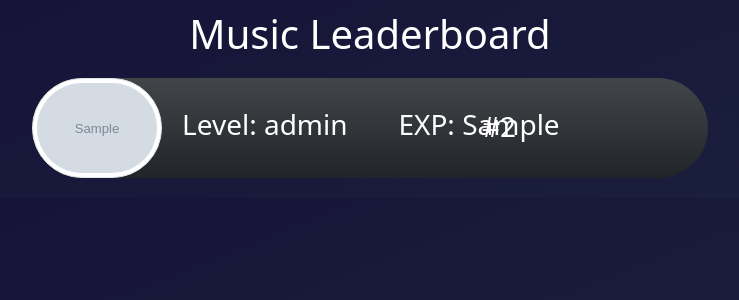
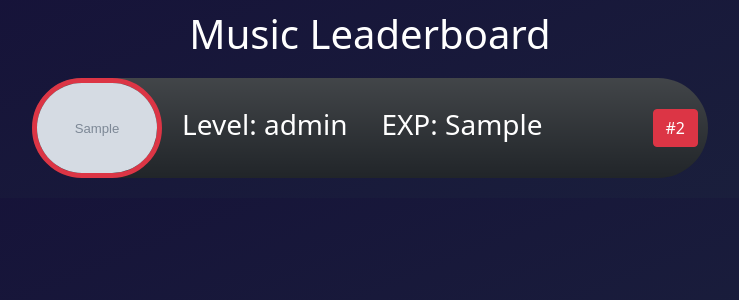
Before and after one commit to Nemika-Haj/Guess-The-Song, a Flask app: template bot/webDashboard/templates/index.html in a window 1280 px wide. Shown: the top 300 px of the page, without its empty margins (270-1009 px from the left). Run offline with Flask 2, Linux system fonts and the light colour scheme; the template is opened without the code that fills it: most values are stand-ins (such as "Sample title", 1, 10 or a date in 2020); grey boxes marked "Sample" are stand-in pictures.

Commit message:
Updated the layout of the website, worked on the front page shit

```diff
--- a/bot/webDashboard/app.py
+++ b/bot/webDashboard/app.py
@@ -8,7 +8,7 @@ app = Flask(__name__)
 @app.route("/")
 def index():
 
-    return render_template("index.html", users=sorted(Levels(1).get_all()[1:], key=lambda k:k['level'], reverse=True))
+    return render_template("index.html", users=sorted(Levels().get_all(), key=lambda k:k['level'], reverse=True))
 
 @app.route("/view/", defaults={"userID":None})
 @app.route("/view/<userID>")
@@ -16,7 +16,7 @@ def viewProfile(userID):
     if not userID:
         return redirect(url_for('index'))
     else:
-        return render_template('view.html', Levels(int(userID)).get())
+        return render_template('view.html', user=Levels(int(userID)).get())
 
 def run():
     app.run()
--- a/bot/webDashboard/templates/index.html
+++ b/bot/webDashboard/templates/index.html
@@ -3,6 +3,26 @@
 {% block content %}
 
 <style>
+
+body {
+    user-select: none;
+}
+
+::-webkit-scrollbar {
+    width: 5px
+}
+
+::-webkit-scrollbar-button {
+    display: none;
+}
+
+::-webkit-scrollbar-thumb {
+    background-color: #3429a8;
+}
+
+::-webkit-scrollbar-track {
+    background-color: #17153a;
+}
 
 .headerText {
     color: white;
@@ -35,6 +55,10 @@
     transform: translate(300px, -40px);
 }
 
+.rank {
+    margin-right: 10px;
+}
+
 </style>
 
 <div class="container">
@@ -43,14 +67,39 @@
 
     {% for user in users %}
 
-    <div class="position-relative bg-dark bg-gradient infoBox rounded-pill align-items-start">
+    <a href="{{url_for('viewProfile', userID=user['_id'])}}"><div class="position-relative bg-dark bg-gradient infoBox rounded-pill align-items-start">
+        {% if users.index(user) == 0 %}
+        <img draggable=false src="{{user['avatar']}}" class="col rounded-pill img-fluid avatars border border-5 border-warning">
+
+        {% elif users.index(user) == 1 %}
+        <img draggable=false src="{{user['avatar']}}" class="col rounded-pill img-fluid border border-5 border-danger avatars">
+
+        {% elif users.index(user) == 2 %}
+        <img draggable=false src="{{user['avatar']}}" class="col rounded-pill img-fluid avatars border border-5 border-success avatars">
+
+        {% else %}
         <img draggable=false src="{{user['avatar']}}" class="col rounded-pill img-thumbnail img-fluid avatars">
+
+        {% endif %}
         <div class="row headerText position-absolute stats">
             <h3 class="col">Level: {{user['level']}}</h3>
             <h3 class="col">EXP: {{user['xp']}}</h3>
-            <span><h3 class="col">#{{users.index(user)+1}}</h3></span>
+            <span></span>
         </div>
-    </div>
+            {% if users.index(user) == 0 %}
+                <h1 class="rank btn btn-warning position-absolute translate-middle-y top-50 end-0">#{{users.index(user)+1}}</h1>
+
+            {% elif users.index(user) == 1 %}
+            <h1 class="rank btn btn-danger position-absolute translate-middle-y top-50 end-0">#{{users.index(user)+1}}</h1>
+
+            {% elif users.index(user) == 2 %}
+            <h1 class="rank btn btn-success position-absolute translate-middle-y top-50 end-0">#{{users.index(user)+1}}</h1>
+
+            {% else %}
+            <h1 class="rank btn btn-primary position-absolute translate-middle-y top-50 end-0">#{{users.index(user)+1}}</h1>
+
+            {% endif %}
+    </div></a>
 
     {% endfor %}
 
```
